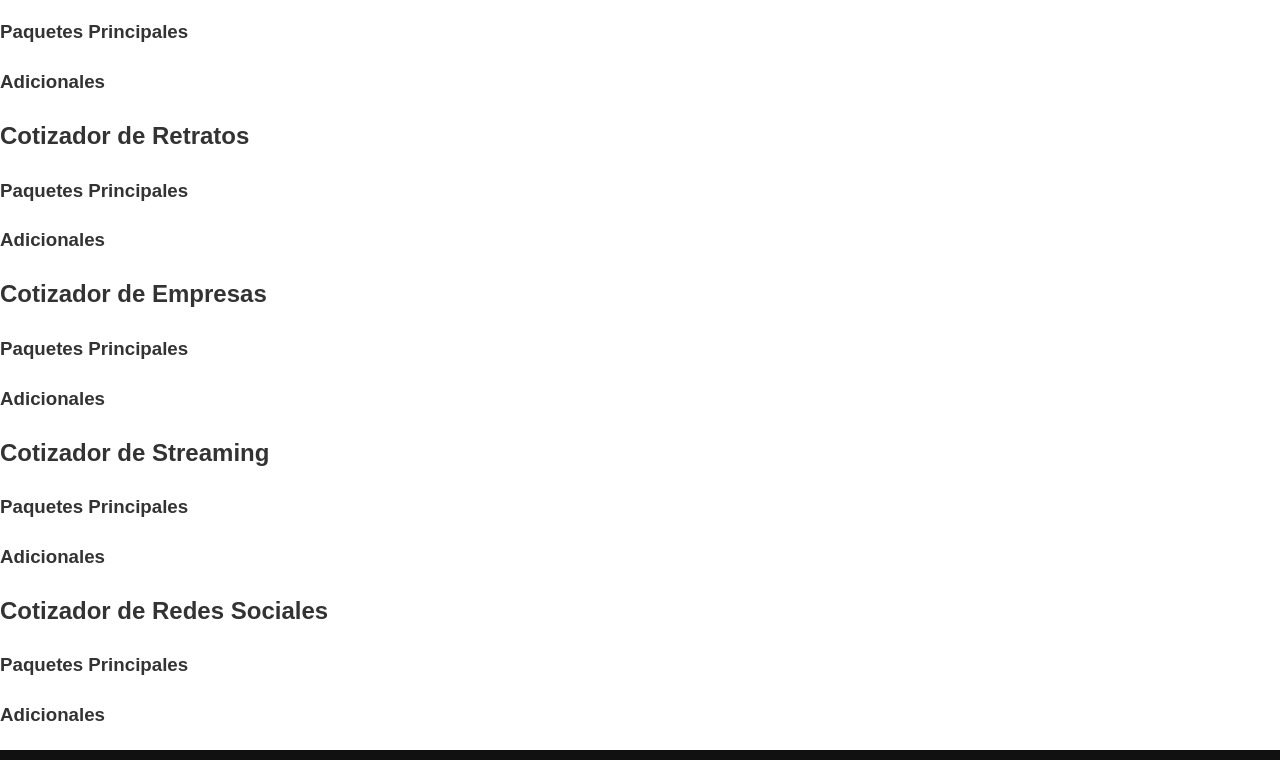
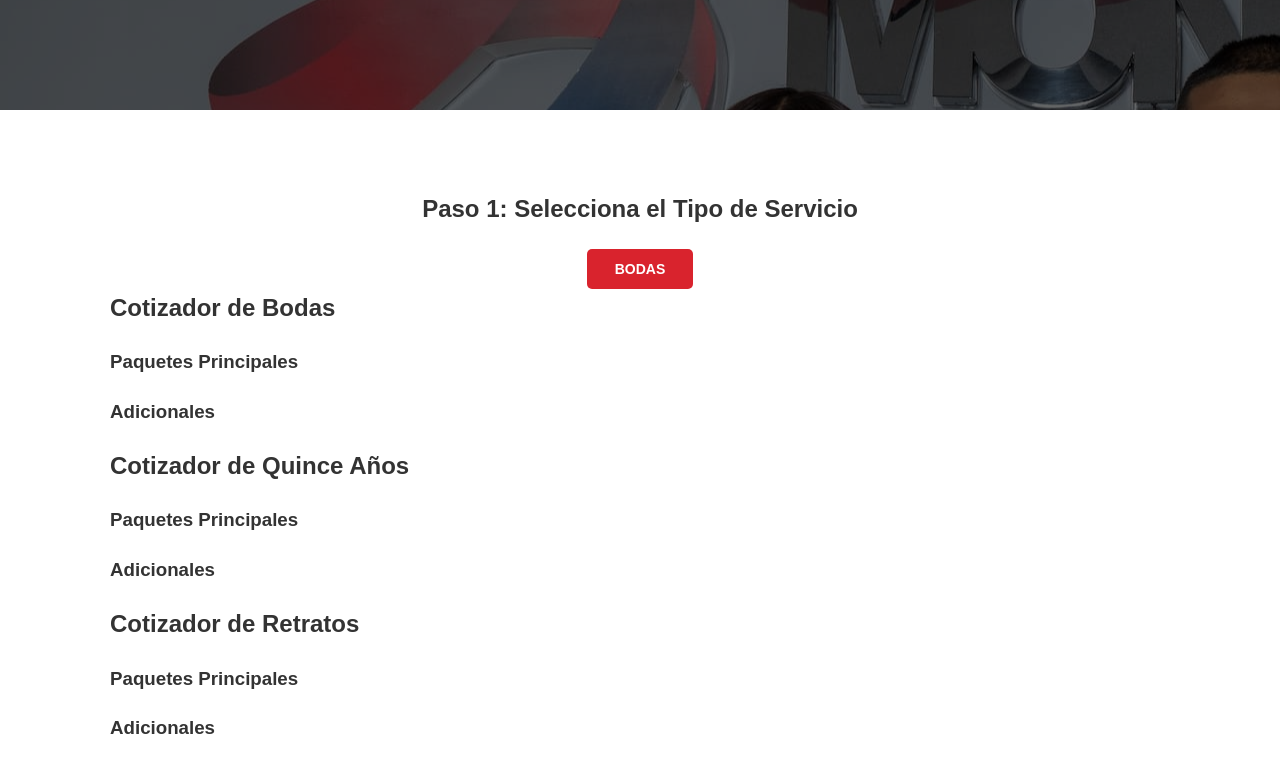
Before and after one commit to Visionmsprod/vision-ms-website, an Eleventy site: page src/cotizador.njk in a window 1280 px wide. Shown: the part 287-1047 px from the top of the page. Built offline with nearby package versions, Linux system fonts and the light colour scheme; Eleventy itself is replaced by a stand-in of ours; files that its build step writes are made by us from their sources.

Commit message:
Update cotizador.njk

```diff
--- a/src/cotizador.njk
+++ b/src/cotizador.njk
@@ -1,15 +1,23 @@
 ---
 layout: "base.njk"
 title: "Cotizador Online"
-description: "Calcula un presupuesto para tu proyecto."
 ---
 
-<!-- ... (El CSS del cotizador no cambia) ... -->
-
 <main>
-    <!-- ... (El page-header y menú de selección no cambian) ... -->
+    <section class="page-header" style="background-image: linear-gradient(rgba(0,0,0,0.6), rgba(0,0,0,0.6)), url('/images/corporativ.jpg');">
+        <div class="container"><h1>Cotizador Online</h1></div>
+    </section>
+    <section id="calculator">
+        <div class="container">
+            <div class="text-center">
+                <h2>Paso 1: Selecciona el Tipo de Servicio</h2>
+                <div class="service-selection-menu">
+                    <button class="btn active" data-target="cotizador-bodas">Bodas</button>
+                    <!-- ... otros botones ... -->
+                </div>
+            </div>
             <form name="cotizacion_online" method="POST" data-netlify="true" id="calculator-form">
-        <!-- ... -->
+                <div class="calculator-wrapper">
                     <div class="services-list">
                         {% set secciones = ["Bodas", "Quince Años", "Retratos", "Empresas", "Streaming", "Redes Sociales"] %}
                         {% for seccion in secciones %}
@@ -18,20 +26,23 @@
                             <h3>Paquetes Principales</h3>
                             {% for item in collections.servicios_cotizador | filterby("seccion", seccion) | filterby("tipo", "Paquete Principal") %}
                             <div class="service-item">
-                    <!-- ... -->
-                    <label for="{{ item.fileSlug }}">{{ item.data.title }}</label>
-                    <div class="description">{{ item.data.descripcion }}</div>
+                                <!-- ... Contenido del item ... -->
                             </div>
                             {% endfor %}
                             <h3>Adicionales</h3>
                             {% for item in collections.servicios_cotizador | filterby("seccion", seccion) | filterby("tipo", "Adicional") %}
                             <div class="service-item">
-                    <!-- ... -->
+                                <!-- ... Contenido del item ... -->
                             </div>
                             {% endfor %}
                         </div>
                         {% endfor %}
                     </div>
-        <!-- ... -->
+                    <div class="summary">
+                        <!-- ... Resumen y formulario de contacto ... -->
+                    </div>
+                </div>
             </form>
+        </div>
+    </section>
 </main>
```
Lines whose indentation alone changed are shown as unchanged.
